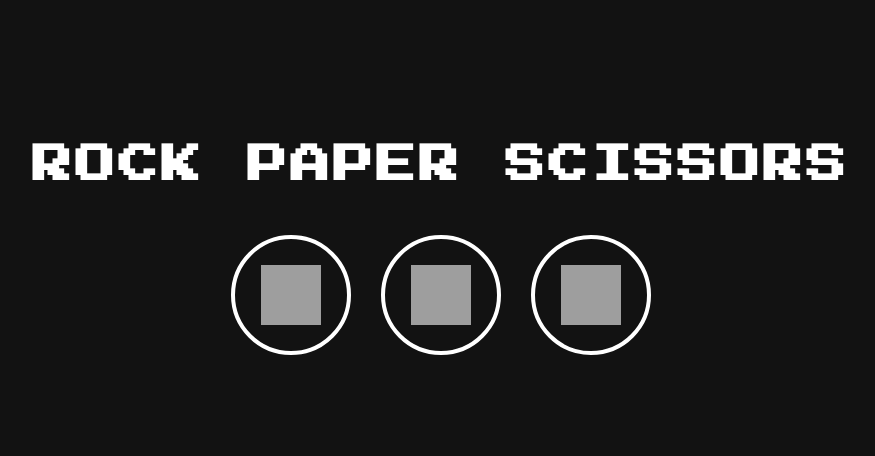
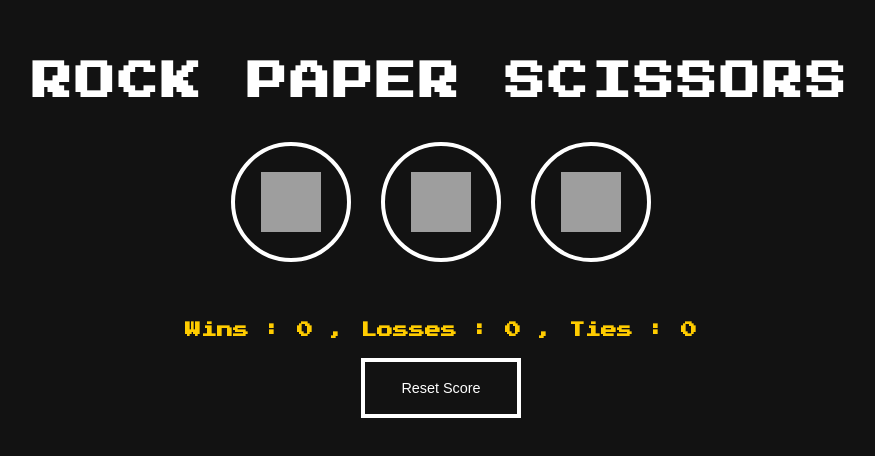
Before and after one commit to Rahul050303/Rock-Paper-Scissors-App, a plain HTML site: page index.html in a window 1280 px wide. Shown: the part 150-606 px from the top of the page, without its empty margins (199-1074 px from the left). Drawn offline with Linux system fonts and the light colour scheme; grey boxes are pictures that could not be loaded.

Commit message:
Add files via upload

```diff
--- a/index.html
+++ b/index.html
@@ -12,75 +12,100 @@
         <h1>Rock Paper Scissors</h1>
     </section>
     <section class="play">
-        <button onclick="
-            const randomNumber = Math.random();
-            let computerMove = '';
-            if(randomNumber >= 0 && randomNumber < 1/3) {
-                computerMove = 'rock';
-            }else if(randomNumber >= 1/3 && randomNumber < 2/3) {
-                computerMove = 'paper';
-            }else if(randomNumber >= 2/3 && randomNumber < 1) {
-                computerMove = 'scissors';
+        <button class="hand" onclick="play('rock')">
+            <img src="https://nehalhazem.github.io/rockPaperScissors.io/img/rock.png" alt="">
+        </button>
+
+        <button class="hand" onclick="play('paper')">
+            <img src="https://sihoonathan.github.io/rock-paper-scissors/assets/img/paper.png" alt="">
+        </button>
+
+        <button class="hand" onclick="play('scissors')">
+            <img src="https://rock-paper-scissors-lilac-alpha.vercel.app/static/media/scissors.png" alt="">
+        </button>
+    </section>
+    <section class="scoreBoard">
+        <h2 class="scores" id="scoreDisplay">Wins : 0 , Losses : 0 , Ties : 0</h2>
+        <button class="resetButton" onclick="resetScore()">Reset Score</button>
+    </section>
+
+    <script>
+        let score = JSON.parse(localStorage.getItem('score')) || {
+            wins : 0,
+            losses : 0,
+            ties : 0,
+        };
+
+        function updateScoreBoard() {
+            document.getElementById('scoreDisplay').textContent =
+                `Wins : ${score.wins} , Losses : ${score.losses} , Ties : ${score.ties}`;
         }
-            console.log(randomNumber);
+
+        updateScoreBoard();
+
+        function play(playerMove){
+            const computerMove = pickComputerMove();
             let result = '';
 
+            if(playerMove === 'rock'){
                 if(computerMove === 'rock'){
                     result = 'tie';
                 }else if(computerMove === 'paper'){
-                result = 'loose';
-            }else if(computerMove === 'scissors'){
+                    result = 'lose';
+                }else {
                     result = 'win';
                 }
-            alert(`You choose rock and computer choose ${computerMove}, so you ${result}!`);
-        "><img src="https://nehalhazem.github.io/rockPaperScissors.io/img/rock.png" alt=""></button>
-        <button onclick="
-            const randomNumber = Math.random();
-            let computerMove = '';
-            if(randomNumber >= 0 && randomNumber < 1/3) {
-                computerMove = 'rock';
-            }else if(randomNumber >= 1/3 && randomNumber < 2/3) {
-                computerMove = 'paper';
-            }else if(randomNumber >= 2/3 && randomNumber < 1) {
-                computerMove = 'scissors';
-            }
-            console.log(randomNumber);
-            let result = '';
-
+            }else if(playerMove === 'paper'){
                 if(computerMove === 'rock'){
                     result = 'win';
                 }else if(computerMove === 'paper'){
                     result = 'tie';
-            }else if(computerMove === 'scissors'){
-                result = 'loose';
+                }else {
+                    result = 'lose';
                 }
-            alert(`You choose paper and computer choose ${computerMove}, so you ${result}!`);
-        "><img src="https://sihoonathan.github.io/rock-paper-scissors/assets/img/paper.png" alt=""></button>
-        <button onclick="
+            }else if(playerMove === 'scissors'){
+                if(computerMove === 'rock'){
+                    result = 'lose';
+                }else if(computerMove === 'paper'){
+                    result = 'win';
+                }else {
+                    result = 'tie';
+                }
+            }
+
+            if(result === 'win'){
+                score.wins++;
+            }else if(result === 'lose'){
+                score.losses++;
+            }else {
+                score.ties++;
+            }
+
+            localStorage.setItem('score', JSON.stringify(score));
+            updateScoreBoard();
+
+            alert(`You chose ${playerMove} and computer chose ${computerMove}, so you ${result}!`);
+        }
+
+        function pickComputerMove(){
             const randomNumber = Math.random();
             let computerMove = '';
-            if(randomNumber >= 0 && randomNumber < 1/3) {
+
+            if(randomNumber < 1/3) {
                 computerMove = 'rock';
-            }else if(randomNumber >= 1/3 && randomNumber < 2/3) {
+            }else if(randomNumber < 2/3) {
                 computerMove = 'paper';
-            }else if(randomNumber >= 2/3 && randomNumber < 1) {
+            }else {
                 computerMove = 'scissors';
             }
-            console.log(randomNumber);
-            let result = '';
+            return computerMove;
+        }
 
-            if(computerMove === 'rock'){
-                result = 'loose';
-            }else if(computerMove === 'paper'){
-                result = 'win';
-            }else if(computerMove === 'scissors'){
-                result = 'tie';
+        function resetScore(){
+            score = { wins: 0, losses: 0, ties: 0 };
+            localStorage.removeItem('score');
+            updateScoreBoard();
         }
-            alert(`You choose scissors and computer choose ${computerMove}, so you ${result}!`);
-        "><img src="https://rock-paper-scissors-lilac-alpha.vercel.app/static/media/scissors.png" alt=""></button>
-    </section>
-    <script>
-        if()
     </script>
 </body>
 </html>
--- a/style.css
+++ b/style.css
@@ -20,7 +20,7 @@ body {
 
 .heading h1 {
   font-size: 2.5rem;
-    margin-bottom: 50px;
+  margin-bottom: 40px;
   letter-spacing: 3px;
   text-transform: uppercase;
 }
@@ -28,16 +28,17 @@ body {
 .play {
   display: flex;
   gap: 30px;
+  margin-bottom: 40px;
 }
 
-button {
+.hand {
   background-color: transparent;
   border: 4px solid white;
   border-radius: 50%;
   width: 120px;
   height: 120px;
   cursor: pointer;
-    transition: all 0.2s ease-in-out;
+  transition: all 0.3s ease-in-out;
   display: flex;
   justify-content: center;
   align-items: center;
@@ -48,9 +49,39 @@ button img {
   height: 60px;
 }
 
-button:hover {
-    transform: scale(1.1);
-    transform: rotate(180rad);
+.hand:hover {
+  transform: scale(1.1) rotate(-90deg);
+  background-color: rgba(255, 255, 255, 0.1);
+}
+
+.scoreBoard {
+  margin: 20px;
+}
+
+.scores {
+  margin-bottom: 20px;
+  font-size: 1rem;
+  color: #ffcc00;
+}
+
+.resetButton {
+  border: 4px solid white;
+  width: 160px;
+  height: 60px;
+  cursor: pointer;
+  display: flex;
+  justify-content: center;
+  align-items: center;
+  background-color: transparent;
+  color: white;
+  margin: auto;
+  font-size: 0.9rem;
+  transition: all 0.2s ease-in-out;
+}
+
+.resetButton:hover {
+  background-color: white;
+  color: #121212;
 }
 
 @media (max-width: 600px) {
@@ -59,5 +90,9 @@ button:hover {
   }
   .play {
     flex-direction: column;
+    gap: 20px;
+  }
+  .scoreBoard{
+    font-size: 0.8rem;
   }
 }
```
Lines whose indentation alone changed are shown as unchanged.
